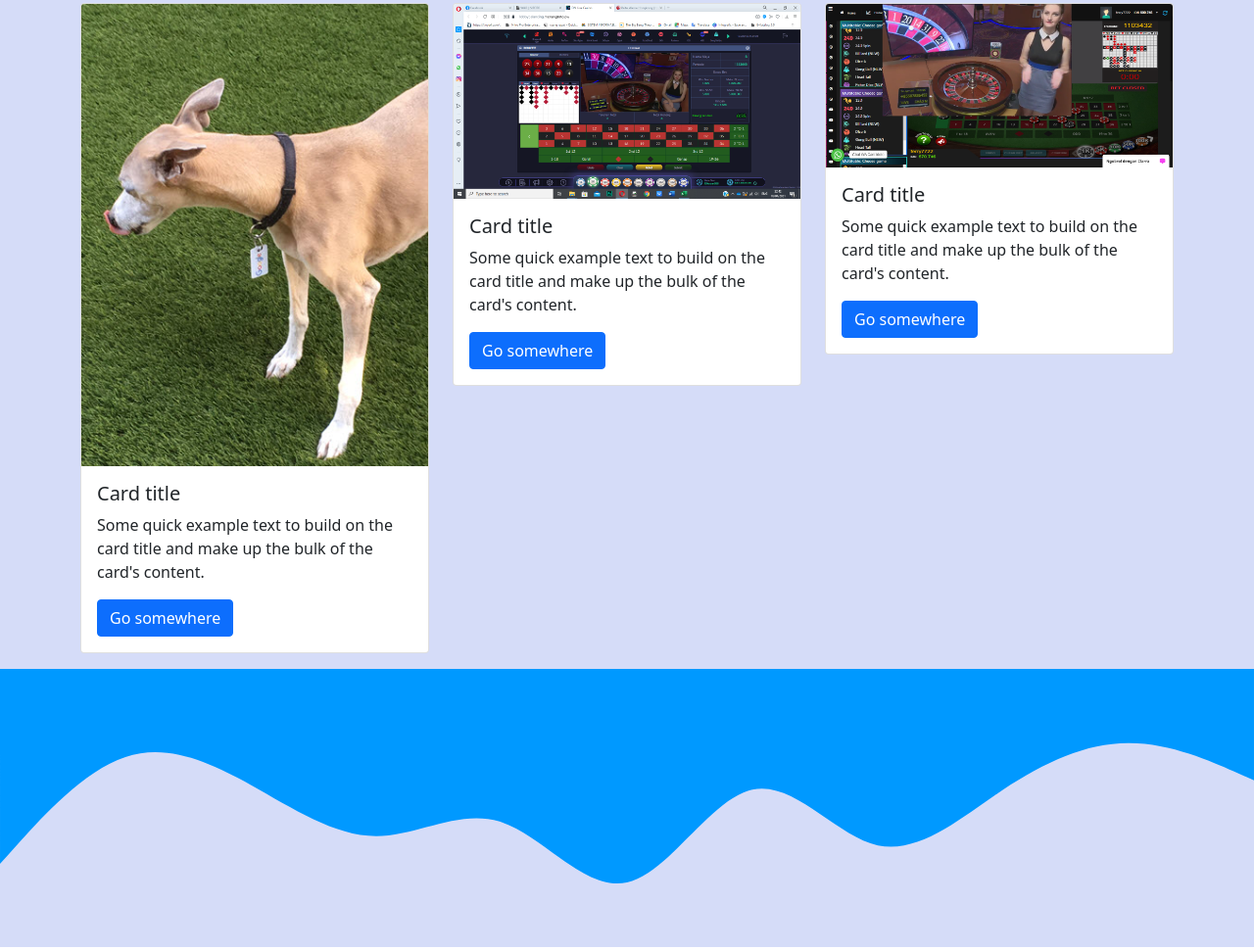
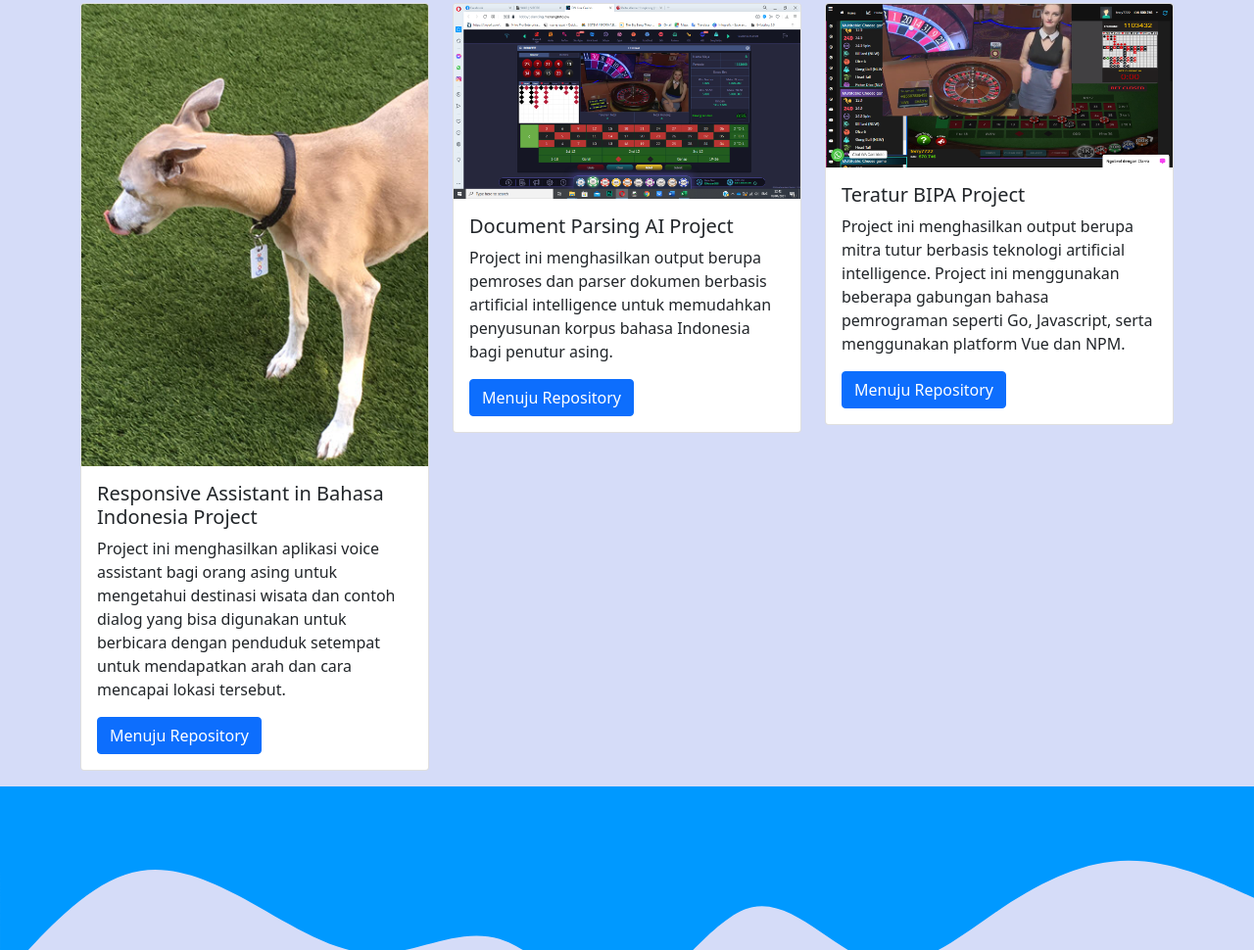
Before and after one commit to ferryu46/ferryu46.github.io, a plain HTML site: page index.html in a window 1280 px wide. Shown: the part 1412-2382 px from the top of the page at 98% size. Drawn offline with nearby package versions, Linux system fonts and the light colour scheme.

Commit message:
commit on main

```diff
--- a/index.html
+++ b/index.html
@@ -56,7 +56,7 @@
     <section class="jumbotron text-center">
       <img src="img/FOTO Background biru.jpg" alt="Ferry Kurniawan" width="200" class="rounded-circle img-thumbnail" />
       <h1 class="display-4">Ferry Yun Kurniawan</h1>
-      <p class="lead">Pengembang Teknologi Pembelajaran | Educator | Certified Trainer | Cloud Engineer</p>
+      <p class="lead text-black fw-bold">Pengembang Teknologi Pembelajaran | Educator | Certified Trainer | Cloud Engineer</p>
       <svg xmlns="http://www.w3.org/2000/svg" viewBox="0 0 1440 320"><path fill="#f3f4f5" fill-opacity="1" d="M0,96L13.3,112C26.7,128,53,160,80,160C106.7,160,133,128,160,149.3C186.7,171,213,245,240,245.3C266.7,245,293,171,320,165.3C346.7,160,373,224,400,245.3C426.7,267,453,245,480,234.7C506.7,224,533,224,560,186.7C586.7,149,613,75,640,80C666.7,85,693,171,720,202.7C746.7,235,773,213,800,197.3C826.7,181,853,171,880,165.3C906.7,160,933,160,960,138.7C986.7,117,1013,75,1040,80C1066.7,85,1093,139,1120,176C1146.7,213,1173,235,1200,250.7C1226.7,267,1253,277,1280,288C1306.7,299,1333,309,1360,277.3C1386.7,245,1413,171,1427,133.3L1440,96L1440,320L1426.7,320C1413.3,320,1387,320,1360,320C1333.3,320,1307,320,1280,320C1253.3,320,1227,320,1200,320C1173.3,320,1147,320,1120,320C1093.3,320,1067,320,1040,320C1013.3,320,987,320,960,320C933.3,320,907,320,880,320C853.3,320,827,320,800,320C773.3,320,747,320,720,320C693.3,320,667,320,640,320C613.3,320,587,320,560,320C533.3,320,507,320,480,320C453.3,320,427,320,400,320C373.3,320,347,320,320,320C293.3,320,267,320,240,320C213.3,320,187,320,160,320C133.3,320,107,320,80,320C53.3,320,27,320,13,320L0,320Z"></path></svg>
       </svg>
     </section>
@@ -97,9 +97,9 @@
                 <div class="card">
                     <img src="img/projects/1.png" class="card-img-top" alt="Project 1">
                 <div class="card-body">
-                    <h5 class="card-title">Card title</h5>
-                        <p class="card-text">Some quick example text to build on the card title and make up the bulk of the card's content.</p>
-                            <a href="#" class="btn btn-primary">Go somewhere</a>
+                    <h5 class="card-title">Responsive Assistant in Bahasa Indonesia Project</h5>
+                        <p class="card-text">Project ini menghasilkan aplikasi voice assistant bagi orang asing untuk mengetahui destinasi wisata dan contoh dialog yang bisa digunakan untuk berbicara dengan penduduk setempat untuk mendapatkan arah dan cara mencapai lokasi tersebut.</p>
+                            <a href="#" class="btn btn-primary">Menuju Repository</a>
                 </div>
             </div>
         </div>
@@ -107,9 +107,9 @@
                 <div class="card">
                     <img src="img/projects/2.png" class="card-img-top" alt="Project 2">
                 <div class="card-body">
-                    <h5 class="card-title">Card title</h5>
-                    <p class="card-text">Some quick example text to build on the card title and make up the bulk of the card's content.</p>
-                    <a href="#" class="btn btn-primary">Go somewhere</a>
+                    <h5 class="card-title">Document Parsing AI Project</h5>
+                    <p class="card-text">Project ini menghasilkan output berupa pemroses dan parser dokumen berbasis artificial intelligence untuk memudahkan penyusunan korpus bahasa Indonesia bagi penutur asing.</p>
+                    <a href="#" class="btn btn-primary">Menuju Repository</a>
                 </div>
             </div>
         </div>
@@ -117,9 +117,9 @@
                 <div class="card">
                     <img src="img/projects/3.png" class="card-img-top" alt="Project 3">
                 <div class="card-body">
-                    <h5 class="card-title">Card title</h5>
-                    <p class="card-text">Some quick example text to build on the card title and make up the bulk of the card's content.</p>
-                    <a href="#" class="btn btn-primary">Go somewhere</a>
+                    <h5 class="card-title">Teratur BIPA Project</h5>
+                    <p class="card-text">Project ini menghasilkan output berupa mitra tutur berbasis teknologi artificial intelligence. Project ini menggunakan beberapa gabungan bahasa pemrograman seperti Go, Javascript, serta menggunakan platform Vue dan NPM.</p>
+                    <a href="#" class="btn btn-primary">Menuju Repository</a>
                 </div>
             </div>
         </div>
```
